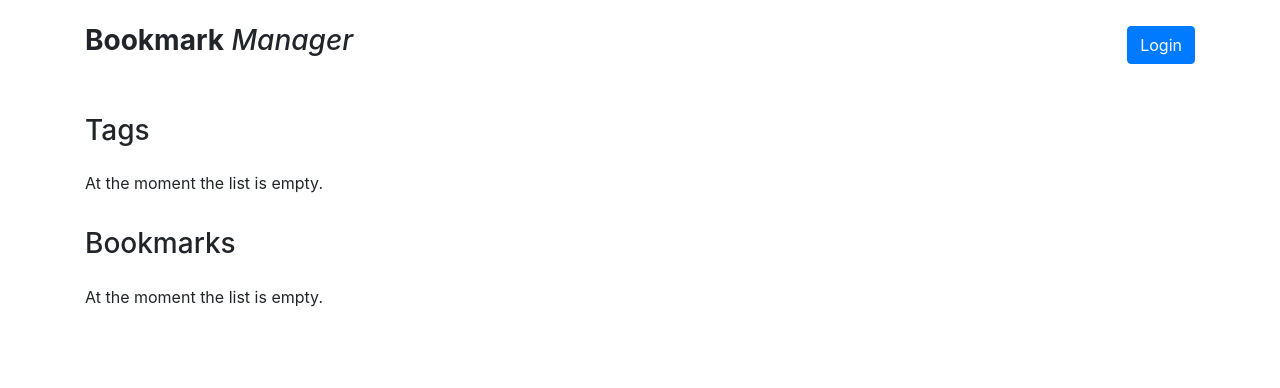
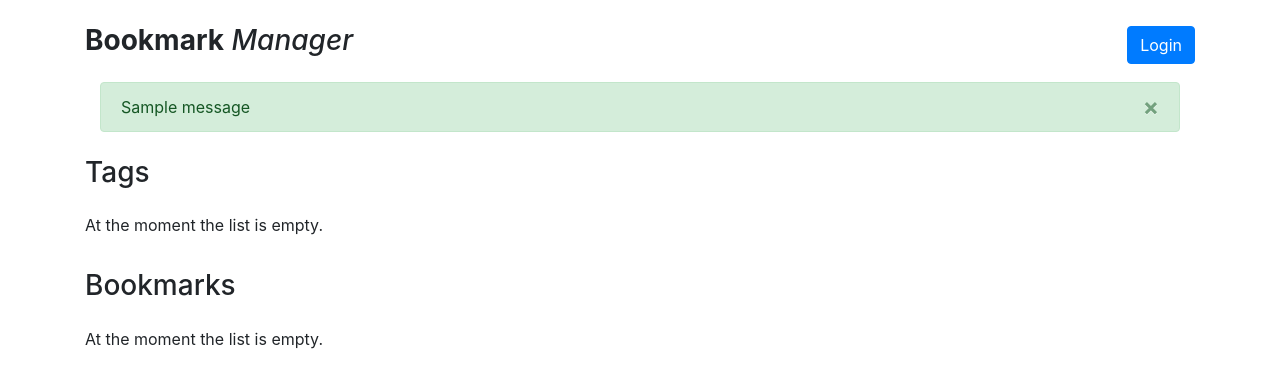
Before and after one commit to PetroFedun/Beetroot_project, a Django app: page /bookmark_manager/bookmark_list in a window 1280 px wide. Shown: the top 388 px of the page. Run offline with Django 4.2, Linux system fonts and the light colour scheme; tables that the repository leaves empty hold one stand-in row (values such as "Sample post"); one stand-in notice (Sample message) is shown; some libraries are stand-ins or nearby versions.

Commit message:
add flash message

```diff
--- a/bookmark_manager/templates/bookmark_list.html
+++ b/bookmark_manager/templates/bookmark_list.html
@@ -1,7 +1,23 @@
 {% extends 'base.html' %}
 {% block content %}
 {% include 'header.html' %}
-<div class="tag-block mt-5">
+{% if messages %}
+    <div class="container mt-3">
+        {% for message in messages %}
+            {% if message.tags == 'info' %}
+                <div class="alert alert-success alert-dismissible fade show" role="alert">
+            {% else %}
+                <div class="alert alert-success alert-dismissible fade show" role="alert">
+            {% endif %}
+                {{ message }}
+                <button type="button" class="close" data-dismiss="alert" aria-label="Close">
+                    <span aria-hidden="true">&times;</span>
+                </button>
+            </div>
+        {% endfor %}
+    </div>
+{% endif %}
+<div class="tag-block mt-4">
   <h3>Tags</h3>
   <ul class="list-inline">
     <li class="list-inline-item">
--- a/bookmark_manager/templates/register.html
+++ b/bookmark_manager/templates/register.html
@@ -7,9 +7,7 @@
 {% if messages %}
     <div class="container">
         {% for message in messages %}
-            {% if message.tags == 'success' %}
-                <div class="alert alert-success alert-dismissible fade show" role="alert">
-            {% elif message.tags == 'error' %}
+            {% if message.tags == 'error' %}
                 <div class="alert alert-danger alert-dismissible fade show" role="alert">
             {% else %}
                 <div class="alert alert-info alert-dismissible fade show" role="alert">
--- a/bookmark_manager/views.py
+++ b/bookmark_manager/views.py
@@ -56,6 +56,7 @@ def create(request):
             bookmark = form.save(commit=False)
             bookmark.user = request.user
             bookmark.save()
+            messages.info(request, "Bookmark created successfully.")
             return redirect('bookmark_list')
         else:
             error = 'Form isn`t valid'
```
Also changed, not shown: bookmark_manager/templates/index.html (+16 -0 lines), bookmark_manager/templates/login.html (+17 -0 lines).
